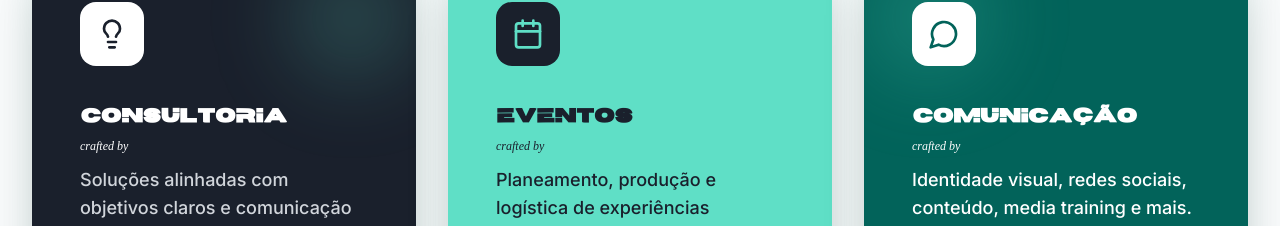
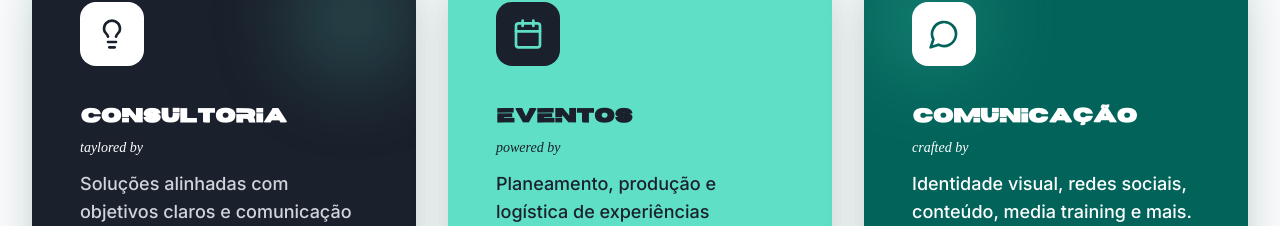
Before and after one commit to dexorteck/be-part-website, a Next.js app: page / in a window 1280 px wide. Shown: the part 2008-2234 px from the top of the page. Built offline with nearby package versions, Linux system fonts and the light colour scheme; a web font is replaced by a local one.

Commit message:
Update Serviços

```diff
--- a/components/Services.tsx
+++ b/components/Services.tsx
@@ -31,8 +31,8 @@ export default function Services() {
               <h3 className="text-2xl md:text-3xl font-brand font-bold mb-1">
                 CONSULTORIA
               </h3>
-              <p className="text-xs text-white italic mb-3" style={{ fontFamily: 'cursive' }}>
-                crafted by
+              <p className="text-sm text-white italic mb-3" style={{ fontFamily: 'cursive' }}>
+                taylored by
               </p>
               <p className="text-lg font-medium text-gray-300 mb-6">
                 Soluções alinhadas com objetivos claros e comunicação eficaz.
@@ -70,8 +70,8 @@ export default function Services() {
               <h3 className="text-2xl md:text-3xl font-brand font-bold mb-1">
                 EVENTOS
               </h3>
-              <p className="text-xs text-gray-925 italic mb-3" style={{ fontFamily: 'cursive' }}>
-                crafted by
+              <p className="text-sm text-gray-925 italic mb-3" style={{ fontFamily: 'cursive' }}>
+                powered by
               </p>
               <p className="text-lg font-medium text-gray-925 mb-6">
                 Planeamento, produção e logística de experiências memoráveis.
@@ -105,7 +105,7 @@ export default function Services() {
               <h3 className="text-2xl md:text-3xl font-brand font-bold mb-1">
                 COMUNICAÇÃO
               </h3>
-              <p className="text-xs text-white italic mb-3" style={{ fontFamily: 'cursive' }}>
+              <p className="text-sm text-white italic mb-3" style={{ fontFamily: 'cursive' }}>
                 crafted by
               </p>
               <p className="text-lg font-medium text-white mb-6">
```
